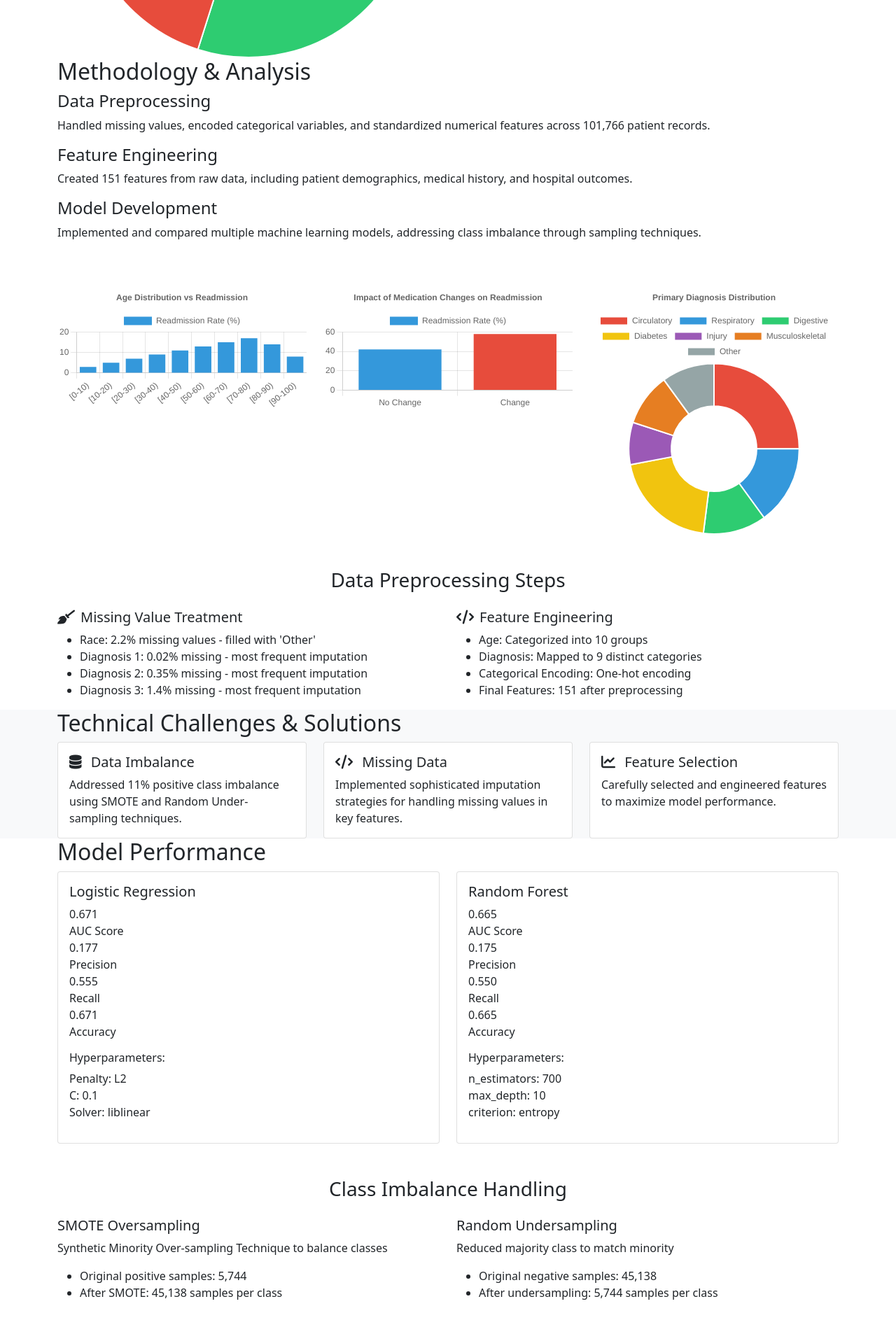
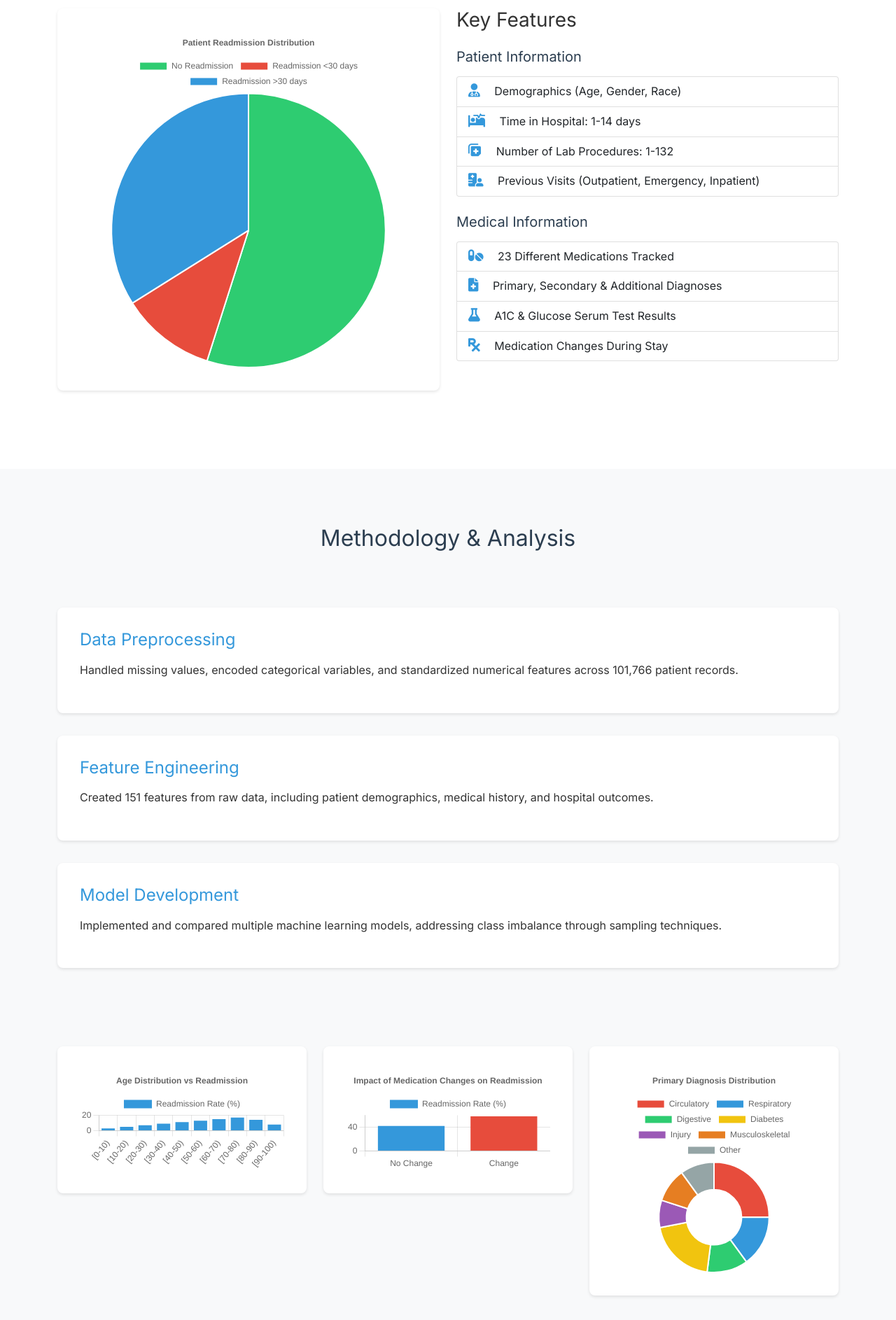
Before and after one commit to simplysuvi/Patients-readmission-classification-Project, a plain HTML site: page index.html in a window 1280 px wide. Shown: the part 781-2667 px from the top of the page at 70% size. Drawn offline with nearby package versions, Linux system fonts and the light colour scheme.

Commit message:
Update style.css

```diff
--- a/style.css
+++ b/style.css
@@ -1,4 +1,337 @@
-*
-{
-  scroll-behaviour: smooth;
+:root {
+  --primary-color: #2c3e50;
+  --secondary-color: #3498db;
+  --accent-color: #e74c3c;
+  --text-color: #333;
+  --light-bg: #f8f9fa;
 }
+
+* {
+  margin: 0;
+  padding: 0;
+  box-sizing: border-box;
+  scroll-behavior: smooth;
+}
+
+body {
+  font-family: 'Inter', sans-serif;
+  line-height: 1.6;
+  color: var(--text-color);
+}
+
+.navbar {
+  background-color: var(--primary-color);
+  box-shadow: 0 2px 4px rgba(0, 0, 0, 0.1);
+}
+
+.navbar-brand {
+  color: white !important;
+  font-weight: 600;
+}
+
+.nav-link {
+  color: rgba(255, 255, 255, 0.9) !important;
+}
+
+.hero {
+  background: linear-gradient(135deg, var(--primary-color), var(--secondary-color));
+  color: white;
+  padding: 6rem 0;
+  text-align: center;
+}
+
+.hero h1 {
+  font-size: 3rem;
+  margin-bottom: 1rem;
+}
+
+.hero p {
+  font-size: 1.2rem;
+  opacity: 0.9;
+}
+
+.section {
+  padding: 5rem 0;
+}
+
+.section:nth-child(even) {
+  background-color: var(--light-bg);
+}
+
+.section-title {
+  text-align: center;
+  margin-bottom: 3rem;
+  color: var(--primary-color);
+}
+
+.card {
+  border: none;
+  box-shadow: 0 4px 6px rgba(0, 0, 0, 0.1);
+  transition: transform 0.3s ease;
+  margin-bottom: 2rem;
+}
+
+.card:hover {
+  transform: translateY(-5px);
+}
+
+.metric-card {
+  text-align: center;
+  padding: 2rem;
+}
+
+.metric-value {
+  font-size: 2.5rem;
+  font-weight: 600;
+  color: var(--secondary-color);
+}
+
+.metric-label {
+  font-size: 1.1rem;
+  color: var(--text-color);
+  opacity: 0.8;
+}
+
+.chart-container {
+  background: white;
+  padding: 2rem;
+  border-radius: 8px;
+  box-shadow: 0 2px 4px rgba(0, 0, 0, 0.1);
+  margin-bottom: 2rem;
+}
+
+.feature-icon {
+  font-size: 1.2rem;
+  color: var(--secondary-color);
+  margin-right: 1rem;
+}
+
+.feature-details h5 {
+  color: var(--primary-color);
+  margin: 1.5rem 0 1rem;
+}
+
+.process-card {
+  background: white;
+  padding: 2rem;
+  border-radius: 8px;
+  box-shadow: 0 2px 4px rgba(0,0,0,0.1);
+  height: 100%;
+  margin-bottom: 1rem;
+}
+
+.process-card h5 {
+  color: var(--secondary-color);
+  margin-bottom: 1rem;
+}
+
+.process-card ul {
+  list-style: none;
+  padding-left: 0;
+}
+
+.process-card li {
+  margin-bottom: 0.5rem;
+  padding-left: 1.5rem;
+  position: relative;
+}
+
+.process-card li:before {
+  content: "•";
+  color: var(--secondary-color);
+  position: absolute;
+  left: 0;
+}
+
+.metrics-grid {
+  display: grid;
+  grid-template-columns: repeat(2, 1fr);
+  gap: 1rem;
+  margin-bottom: 1rem;
+}
+
+.metric-item {
+  text-align: center;
+  padding: 1rem;
+  background: var(--light-bg);
+  border-radius: 8px;
+}
+
+.model-details {
+  background: var(--light-bg);
+  padding: 1rem;
+  border-radius: 8px;
+  margin-top: 1rem;
+}
+
+.model-details h6 {
+  color: var(--primary-color);
+  margin-bottom: 0.5rem;
+}
+
+.model-details ul {
+  margin-bottom: 0;
+}
+
+.technique-card {
+  background: white;
+  padding: 2rem;
+  border-radius: 8px;
+  box-shadow: 0 2px 4px rgba(0,0,0,0.1);
+  height: 100%;
+  margin-bottom: 1rem;
+}
+
+.technique-card h5 {
+  color: var(--secondary-color);
+  margin-bottom: 1rem;
+}
+
+.technique-card p {
+  color: var(--text-color);
+  margin-bottom: 1rem;
+}
+
+.technique-card ul {
+  list-style: none;
+  padding-left: 0;
+}
+
+.technique-card li {
+  margin-bottom: 0.5rem;
+  padding-left: 1.5rem;
+  position: relative;
+}
+
+.technique-card li:before {
+  content: "→";
+  color: var(--secondary-color);
+  position: absolute;
+  left: 0;
+}
+
+.lead {
+  font-size: 1.25rem;
+  font-weight: 300;
+  line-height: 1.5;
+}
+
+.conclusion {
+  background: var(--primary-color);
+  color: white;
+  padding: 4rem 0;
+}
+
+/* Timeline styling */
+.timeline {
+  position: relative;
+  padding: 2rem 0;
+}
+
+.timeline-item {
+  padding: 2rem;
+  background: white;
+  border-radius: 8px;
+  box-shadow: 0 2px 4px rgba(0,0,0,0.1);
+  margin-bottom: 2rem;
+  transition: transform 0.3s ease;
+}
+
+.timeline-item:hover {
+  transform: translateY(-5px);
+}
+
+.timeline-content h4 {
+  color: var(--secondary-color);
+  margin-bottom: 1rem;
+}
+
+/* Impact section styling */
+.impact-box {
+  background: rgba(255,255,255,0.1);
+  padding: 2rem;
+  border-radius: 8px;
+  border: 1px solid rgba(255,255,255,0.2);
+}
+
+.impact-box h4 {
+  color: white;
+  margin-bottom: 1rem;
+}
+
+.impact-box p {
+  color: rgba(255,255,255,0.9);
+  font-size: 1.1rem;
+}
+
+.findings-list li {
+  background: rgba(255,255,255,0.1);
+  padding: 1.5rem;
+  border-radius: 8px;
+  margin-bottom: 1rem !important;
+  transition: transform 0.3s ease;
+}
+
+.findings-list li:hover {
+  transform: translateX(10px);
+}
+
+.findings-list i {
+  color: #2ecc71;
+}
+
+.findings-list strong {
+  color: #fff;
+  margin-right: 0.5rem;
+}
+
+/* Technical challenges section */
+.bg-light {
+  background-color: var(--light-bg) !important;
+}
+
+.card {
+  transition: transform 0.3s ease, box-shadow 0.3s ease;
+}
+
+.card:hover {
+  transform: translateY(-5px);
+  box-shadow: 0 8px 16px rgba(0,0,0,0.1);
+}
+
+.card-title {
+  color: var(--secondary-color);
+  font-weight: 600;
+}
+
+.card-title i {
+  color: var(--primary-color);
+}
+
+.conclusion h2 {
+  margin-bottom: 2rem;
+}
+
+.btn-primary {
+  background-color: var(--secondary-color);
+  border: none;
+  padding: 0.8rem 2rem;
+}
+
+.btn-primary:hover {
+  background-color: #2980b9;
+}
+
+@media (max-width: 768px) {
+  .hero {
+    padding: 4rem 0;
+  }
+
+  .hero h1 {
+    font-size: 2.5rem;
+  }
+
+  .section {
+    padding: 3rem 0;
+  }
+}
```
